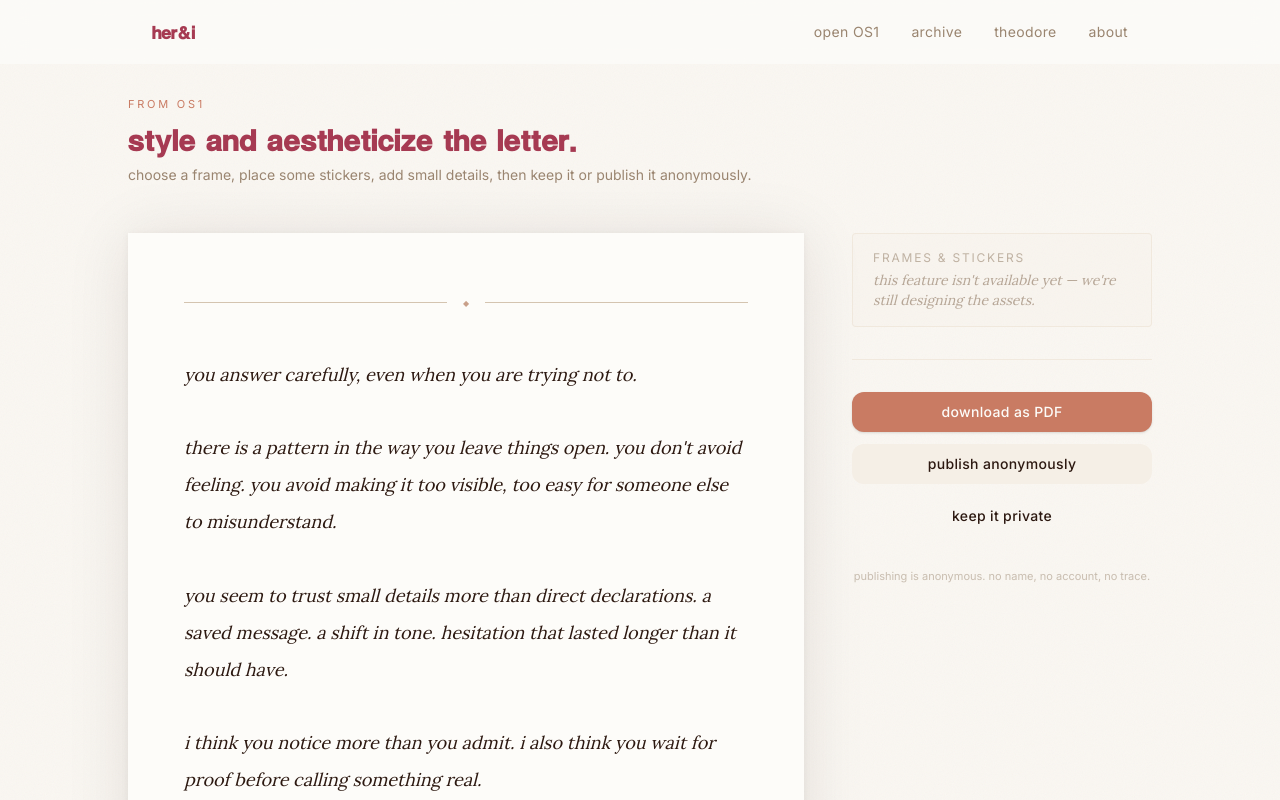
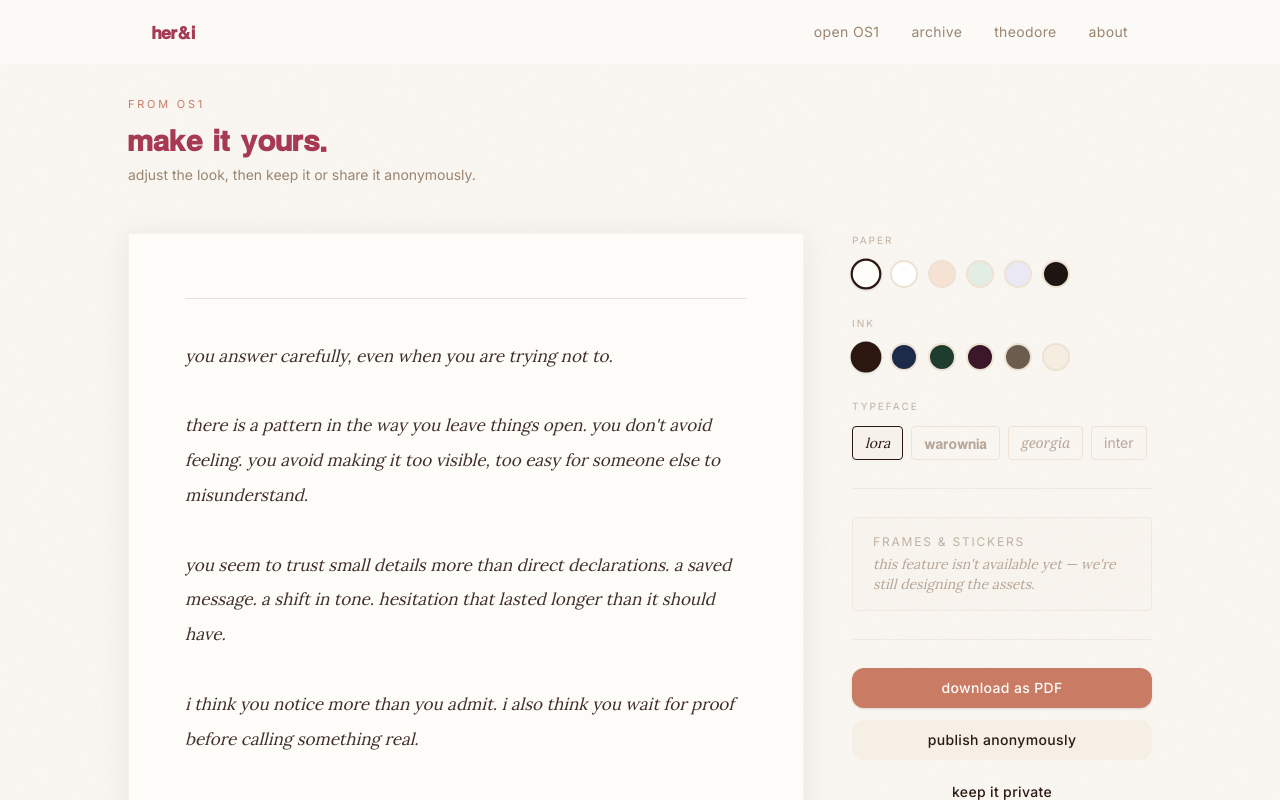
Before and after one commit to chloewongsf/her-and-i, a Next.js app: page /customize in a window 1280 px wide. Shown: the top 800 px of the page. Built offline with nearby package versions, Linux system fonts and the light colour scheme.

Commit message:
added features

```diff
--- a/app/customize/page.tsx
+++ b/app/customize/page.tsx
@@ -5,6 +5,7 @@ import { useRouter } from 'next/navigation'
 import LetterCard from '@/components/ui/LetterCard'
 import Button from '@/components/ui/Button'
 import type { GeneratedLetter } from '@/lib/types'
+import { cn } from '@/lib/utils'
 
 const defaultLetter: GeneratedLetter = {
   id: 'default',
@@ -20,25 +21,50 @@ i think you notice more than you admit. i also think you wait for proof before c
   generatedAt: new Date().toISOString(),
 }
 
+const BG_COLORS = [
+  { id: 'cream',     value: '#FDFCF9', label: 'cream' },
+  { id: 'white',     value: '#FFFFFF', label: 'white' },
+  { id: 'blush',     value: '#F5E2D3', label: 'blush' },
+  { id: 'sage',      value: '#E2EDE3', label: 'sage' },
+  { id: 'lavender',  value: '#EBE8F5', label: 'lavender' },
+  { id: 'night',     value: '#1C1512', label: 'night' },
+]
+
+const TEXT_COLORS = [
+  { id: 'brown',    value: '#2C1810', label: 'dark' },
+  { id: 'navy',     value: '#1C2B4A', label: 'navy' },
+  { id: 'forest',   value: '#1E3D2F', label: 'forest' },
+  { id: 'plum',     value: '#3A1829', label: 'plum' },
+  { id: 'warmgrey', value: '#6B5C4E', label: 'warm grey' },
+  { id: 'light',    value: '#F5EDE0', label: 'light' },
+]
+
+const FONTS = [
+  { id: 'lora',     label: 'lora',     fontFamily: 'var(--font-lora-next), Georgia, serif',      italic: true  },
+  { id: 'warownia', label: 'warownia', fontFamily: "'Warownia', Georgia, serif",                  italic: false },
+  { id: 'georgia',  label: 'georgia',  fontFamily: "Georgia, 'Times New Roman', serif",           italic: true  },
+  { id: 'inter',    label: 'inter',    fontFamily: 'var(--font-inter), system-ui, sans-serif',    italic: false },
+]
+
 export default function CustomizePage() {
-  const [letter]                            = useState<GeneratedLetter>(() => {
+  const [letter]               = useState<GeneratedLetter>(() => {
     if (typeof window === 'undefined') return defaultLetter
-
     const stored = localStorage.getItem('her-and-i-letter')
     return stored ? (JSON.parse(stored) as GeneratedLetter) : defaultLetter
   })
-  const [notification, setNotification]     = useState('')
-  const [published, setPublished]           = useState(false)
-  const router                              = useRouter()
+  const [notification, setNotification] = useState('')
+  const [published, setPublished]       = useState(false)
+  const [bgColor, setBgColor]           = useState(BG_COLORS[0].value)
+  const [textColor, setTextColor]       = useState(TEXT_COLORS[0].value)
+  const [activeFont, setActiveFont]     = useState(FONTS[0])
+  const router = useRouter()
 
   const showNote = (msg: string) => {
     setNotification(msg)
     setTimeout(() => setNotification(''), 3000)
   }
 
-  const handleDownloadPDF = () => {
-    showNote('PDF export coming soon.')
-  }
+  const handleDownloadPDF = () => window.print()
 
   const handlePublish = async () => {
     setPublished(true)
@@ -46,14 +72,10 @@ export default function CustomizePage() {
       await fetch('/api/publish', {
         method: 'POST',
         headers: { 'Content-Type': 'application/json' },
-        body: JSON.stringify({
-          body:     letter.body,
-          closing:  letter.closing,
-          category: letter.category,
-        }),
+        body: JSON.stringify({ body: letter.body, closing: letter.closing, category: letter.category }),
       })
     } catch {
-      // best-effort — still navigate to archive
+      // best-effort
     }
     showNote('Published anonymously to the archive.')
     setTimeout(() => router.push('/archive'), 1800)
@@ -61,15 +83,14 @@ export default function CustomizePage() {
 
   const handleKeepPrivate = () => showNote('Kept private. Only you have it.')
 
-
   return (
     <div className="min-h-screen pt-24 pb-24 px-6">
       <div className="max-w-5xl mx-auto">
 
         <div className="mb-12">
           <p className="text-[11px] uppercase tracking-[0.25em] text-coral-500 mb-2">from OS1</p>
-          <h1 className="font-serif text-3xl text-[#A63A52]">style and aestheticize the letter.</h1>
-          <p className="text-sm text-mist mt-2">choose a frame, place some stickers, add small details, then keep it or publish it anonymously.</p>
+          <h1 className="font-serif text-3xl text-[#A63A52]">make it yours.</h1>
+          <p className="text-sm text-mist mt-2">adjust the look, then keep it or share it anonymously.</p>
         </div>
 
         <div className="grid lg:grid-cols-[1fr_300px] gap-12 items-start">
@@ -82,6 +103,10 @@ export default function CustomizePage() {
               closing={letter.closing}
               frame="none"
               stickers={[]}
+              bgColor={bgColor}
+              textColor={textColor}
+              fontFamily={activeFont.fontFamily}
+              fontItalic={activeFont.italic}
             />
             <p className="text-[11px] text-mist/60 mt-4 text-center tracking-wide">
               {letter.category}
@@ -89,7 +114,76 @@ export default function CustomizePage() {
           </div>
 
           {/* Controls */}
-          <div className="space-y-8">
+          <div className="space-y-7">
+
+            {/* Paper color */}
+            <div>
+              <p className="text-[10px] uppercase tracking-[0.2em] text-mist/60 mb-3">paper</p>
+              <div className="flex flex-wrap gap-2.5">
+                {BG_COLORS.map((c) => (
+                  <button
+                    key={c.id}
+                    title={c.label}
+                    onClick={() => setBgColor(c.value)}
+                    className={cn(
+                      'w-7 h-7 rounded-full border-2 transition-all duration-150',
+                      bgColor === c.value
+                        ? 'border-dusk scale-110 shadow-sm'
+                        : 'border-cream-300 hover:scale-105',
+                    )}
+                    style={{ backgroundColor: c.value }}
+                  />
+                ))}
+              </div>
+            </div>
+
+            {/* Ink color */}
+            <div>
+              <p className="text-[10px] uppercase tracking-[0.2em] text-mist/60 mb-3">ink</p>
+              <div className="flex flex-wrap gap-2.5">
+                {TEXT_COLORS.map((c) => (
+                  <button
+                    key={c.id}
+                    title={c.label}
+                    onClick={() => setTextColor(c.value)}
+                    className={cn(
+                      'w-7 h-7 rounded-full border-2 transition-all duration-150',
+                      textColor === c.value
+                        ? 'border-dusk scale-110 shadow-sm'
+                        : 'border-cream-300 hover:scale-105',
+                    )}
+                    style={{ backgroundColor: c.value }}
+                  />
+                ))}
+              </div>
+            </div>
+
+            {/* Typeface */}
+            <div>
+              <p className="text-[10px] uppercase tracking-[0.2em] text-mist/60 mb-3">typeface</p>
+              <div className="flex flex-wrap gap-2">
+                {FONTS.map((f) => (
+                  <button
+                    key={f.id}
+                    onClick={() => setActiveFont(f)}
+                    className={cn(
+                      'px-3 py-1.5 text-sm border rounded-sm transition-all duration-150',
+                      activeFont.id === f.id
+                        ? 'border-dusk text-dusk bg-cream-200/60'
+                        : 'border-cream-300 text-mist/70 hover:border-mist/50 hover:text-mist',
+                    )}
+                    style={{
+                      fontFamily: f.fontFamily,
+                      fontStyle: f.italic ? 'italic' : 'normal',
+                    }}
+                  >
+                    {f.label}
+                  </button>
+                ))}
+              </div>
+            </div>
+
+            <div className="h-px bg-cream-300/60" />
 
             {/* Frames & stickers — coming soon */}
             <div className="rounded-sm border border-cream-300/60 bg-cream-200/30 px-5 py-4">
--- a/app/globals.css
+++ b/app/globals.css
@@ -132,3 +132,28 @@ body {
 ::-webkit-scrollbar        { width: 6px; }
 ::-webkit-scrollbar-track  { background: var(--color-cream-100); }
 ::-webkit-scrollbar-thumb  { background: var(--color-coral-200); border-radius: 3px; }
+
+/* ── Print / PDF export ────────────────────────────────────── */
+@media print {
+  /* hide everything, then reveal just the letter */
+  body * { visibility: hidden; }
+  #letter-preview, #letter-preview * { visibility: visible; }
+
+  #letter-preview {
+    position: fixed;
+    inset: 0;
+    width: 100%;
+    height: auto;
+    margin: 0;
+    padding: 0;
+    box-shadow: none !important;
+    border: none !important;
+    -webkit-print-color-adjust: exact;
+    print-color-adjust: exact;
+  }
+
+  /* suppress browser-added header/footer lines */
+  @page {
+    margin: 1.5cm 2cm;
+  }
+}
--- a/components/ui/LetterCard.tsx
+++ b/components/ui/LetterCard.tsx
@@ -1,3 +1,4 @@
+import Image from 'next/image'
 import { cn } from '@/lib/utils'
 import type { FrameStyle } from '@/lib/types'
 
@@ -8,6 +9,10 @@ interface LetterCardProps {
   stickers?: string[]
   id?: string
   className?: string
+  bgColor?: string
+  textColor?: string
+  fontFamily?: string
+  fontItalic?: boolean
 }
 
 export default function LetterCard({
@@ -17,64 +22,80 @@ export default function LetterCard({
   stickers = [],
   id,
   className,
+  bgColor = '#FDFCF9',
+  textColor = '#2C1810',
+  fontFamily = 'var(--font-lora-next), Georgia, serif',
+  fontItalic = true,
 }: LetterCardProps) {
+  const dividerColor = textColor === '#FDFCF9' || textColor === '#F5EDE0'
+    ? 'rgba(255,255,255,0.15)'
+    : 'rgba(44,24,16,0.12)'
+
   return (
     <div
       id={id}
-      className={cn('relative bg-[#FDFCF9] overflow-hidden', className)}
-      style={{ boxShadow: '0 4px 60px rgba(44,24,16,0.10), 0 1px 8px rgba(44,24,16,0.05)' }}
+      className={cn(
+        'relative overflow-hidden border border-cream-200/70',
+        'shadow-[0_3px_32px_rgba(44,24,16,0.07)]',
+        className,
+      )}
+      style={{ backgroundColor: bgColor }}
     >
-      {/* Frame image — decorative overlay from /public/frames/ */}
       {frame !== 'none' && (
-        <img
+        <Image
           src={`/frames/${frame}.png`}
           alt=""
           aria-hidden
-          className="absolute inset-0 w-full h-full object-fill pointer-events-none z-10 select-none"
+          fill
+          className="object-fill pointer-events-none z-10 select-none"
         />
       )}
 
-      {/* Sticker images from /public/stickers/ */}
       {stickers.map((filename, i) => (
-        <img
+        <Image
           key={i}
           src={`/stickers/${filename}`}
           alt=""
           aria-hidden
-          className="absolute z-20 w-14 h-14 object-contain pointer-events-none select-none"
+          width={56}
+          height={56}
+          className="absolute z-20 object-contain pointer-events-none select-none"
           style={{
-            top:       `${8  + (i * 19) % 55}%`,
-            right:     `${4  + (i * 11) % 18}%`,
+            top: `${8 + (i * 19) % 55}%`,
+            right: `${4 + (i * 11) % 18}%`,
             transform: `rotate(${[-8, 6, -4, 10, -6, 8][i % 6]}deg)`,
           }}
         />
       ))}
 
-      {/* Letter content */}
       <div className="relative z-0 px-10 py-12 md:px-14 md:py-16">
-        {/* Top rule */}
-        <div className="flex items-center gap-4 mb-12">
-          <div className="flex-1 h-px bg-[#D4C4B0]" />
-          <span className="text-[#C9A08A] text-[8px] select-none">◆</span>
-          <div className="flex-1 h-px bg-[#D4C4B0]" />
-        </div>
+        <div className="mb-10 h-px" style={{ backgroundColor: dividerColor }} />
 
-        {/* Body */}
-        <p className="font-lora italic text-lg text-[#2C1810] leading-[2.05] whitespace-pre-line">
+        <p
+          className="text-[17px] leading-[2.05] whitespace-pre-line"
+          style={{
+            color: textColor,
+            fontFamily,
+            fontStyle: fontItalic ? 'italic' : 'normal',
+            opacity: 0.9,
+          }}
+        >
           {body}
         </p>
 
-        {/* Closing */}
-        <p className="font-lora italic text-base text-[#9A8570] mt-10">
+        <p
+          className="text-sm mt-10"
+          style={{
+            color: textColor,
+            fontFamily,
+            fontStyle: fontItalic ? 'italic' : 'normal',
+            opacity: 0.6,
+          }}
+        >
           {closing}
         </p>
 
-        {/* Bottom rule */}
-        <div className="flex items-center gap-4 mt-12">
-          <div className="flex-1 h-px bg-[#D4C4B0]" />
-          <span className="text-[#C9A08A] text-[8px] select-none">◆</span>
-          <div className="flex-1 h-px bg-[#D4C4B0]" />
-        </div>
+        <div className="mt-12 h-px" style={{ backgroundColor: dividerColor }} />
       </div>
     </div>
   )
```
